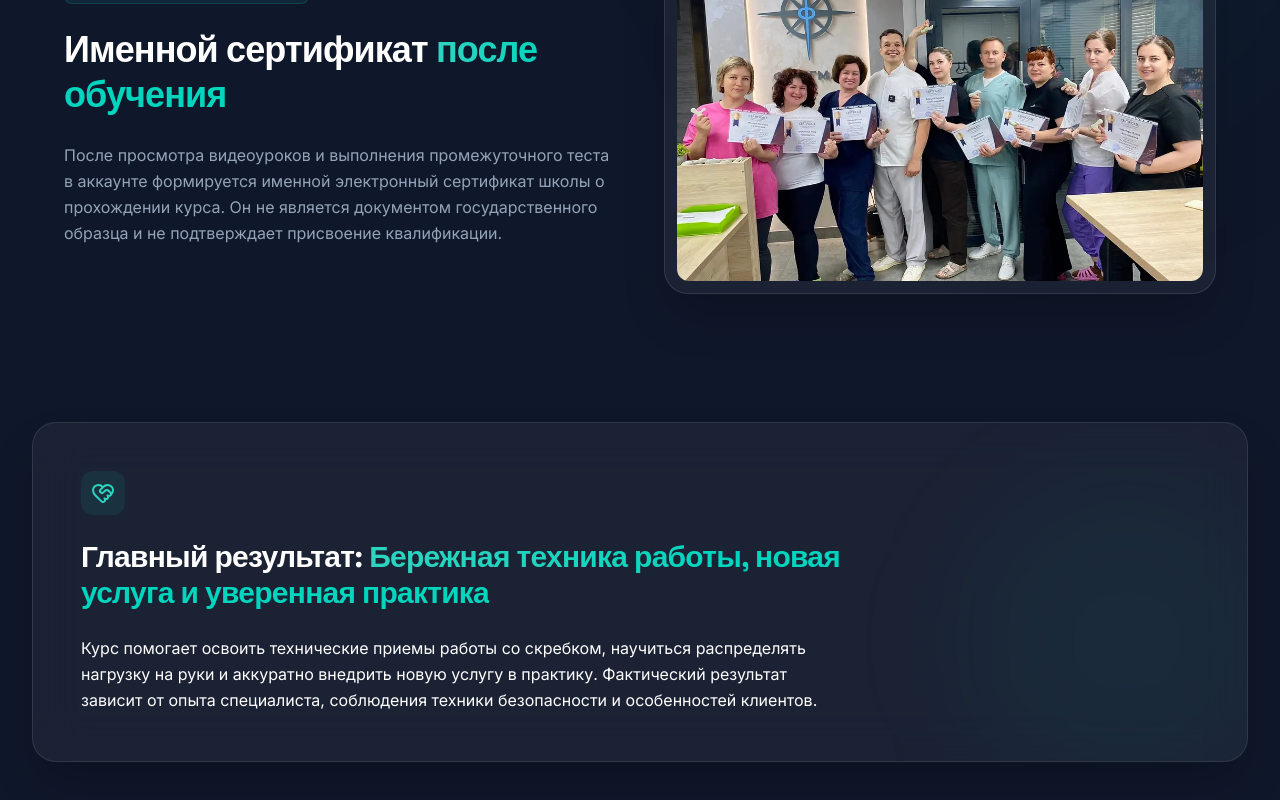
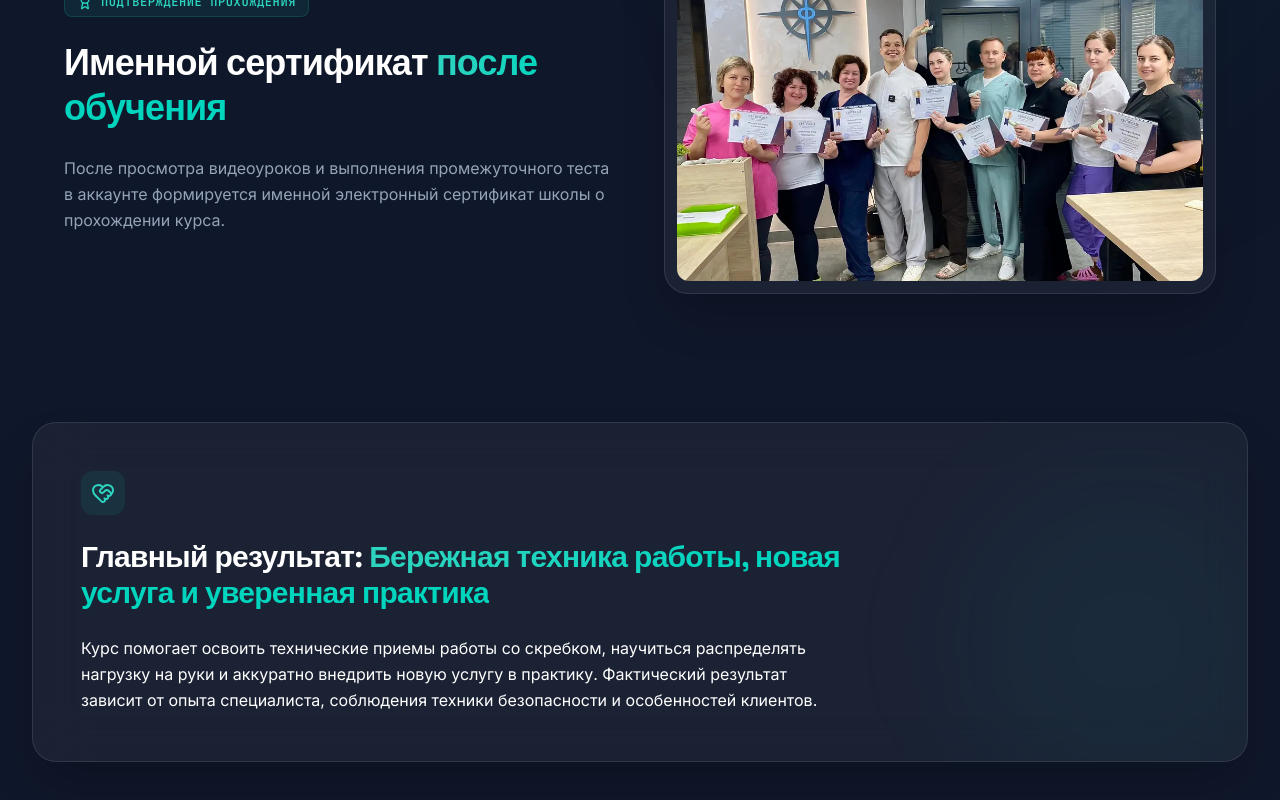
Before and after one commit to nikitajourney/instrumental-massage, a React (Vite) app: page / in a window 1280 px wide. Shown: the part 8835-9635 px from the top of the page. Built offline with nearby package versions, Linux system fonts and the light colour scheme; a web font is replaced by a local one.

Commit message:
Remove certificate disclaimer wording

```diff
--- a/index.html
+++ b/index.html
@@ -222,7 +222,7 @@
           <li>Фасциальные техники и массаж скребком.</li>
           <li>Протоколы для спины, шеи, рук, грудной клетки и ног.</li>
           <li>Эргономика для снижения нагрузки на кисти массажиста.</li>
-          <li>Именной сертификат школы о прохождении курса. Не является документом государственного образца и не подтверждает присвоение квалификации.</li>
+          <li>Именной сертификат школы о прохождении курса.</li>
         </ul>
         <h2>Стоимость и контакты</h2>
         <p>Стоимость курса: 4500 рублей. Телефон: +7 (909) 071-47-77. Email: academia.massage@yandex.ru.</p>
--- a/public/offer.html
+++ b/public/offer.html
@@ -37,7 +37,7 @@
 
   <h2>5. Порядок предоставления доступа</h2>
   <p>Доступ к материалам предоставляется онлайн на срок, указанный на сайте или в описании курса. Если иной срок не указан, доступ предоставляется на 6 месяцев с момента оплаты.</p>
-  <p>После прохождения курса может быть сформирован именной сертификат школы о прохождении курса. Такой сертификат не является документом государственного образца и не подтверждает присвоение квалификации, профессии или разряда.</p>
+  <p>После прохождения курса может быть сформирован именной сертификат школы о прохождении курса.</p>
 
   <h2>6. Права и обязанности сторон</h2>
   <p>Исполнитель обязуется предоставить доступ к оплаченным материалам и поддержку по организационным вопросам. Заказчик обязуется указывать достоверные контактные данные, не передавать доступ третьим лицам и не распространять учебные материалы без письменного разрешения Исполнителя.</p>
--- a/src/components/Certificate.tsx
+++ b/src/components/Certificate.tsx
@@ -63,7 +63,7 @@ export const Certificate: React.FC = () => {
             </h2>
 
             <p className="text-graphite-400 text-sm sm:text-base leading-relaxed font-sans">
-              После просмотра видеоуроков и выполнения промежуточного теста в аккаунте формируется именной электронный сертификат школы о прохождении курса. Он не является документом государственного образца и не подтверждает присвоение квалификации.
+              После просмотра видеоуроков и выполнения промежуточного теста в аккаунте формируется именной электронный сертификат школы о прохождении курса.
             </p>
           </div>
 
--- a/src/data.ts
+++ b/src/data.ts
@@ -196,7 +196,7 @@ export const FAQS: FaqItem[] = [
   {
     id: 4,
     question: 'Будет ли выдан сертификат после обучения?',
-    answer: 'Да. После прохождения курса в личном кабинете формируется именной электронный сертификат школы о прохождении курса. Он не является документом государственного образца и не подтверждает присвоение квалификации.'
+    answer: 'Да. После прохождения курса в личном кабинете формируется именной электронный сертификат школы о прохождении курса.'
   },
   {
     id: 5,
```
